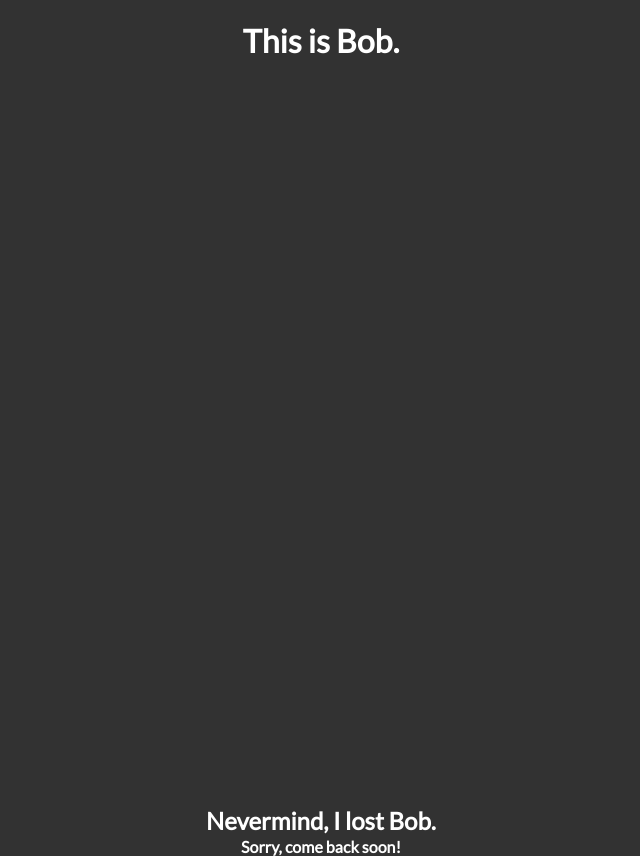
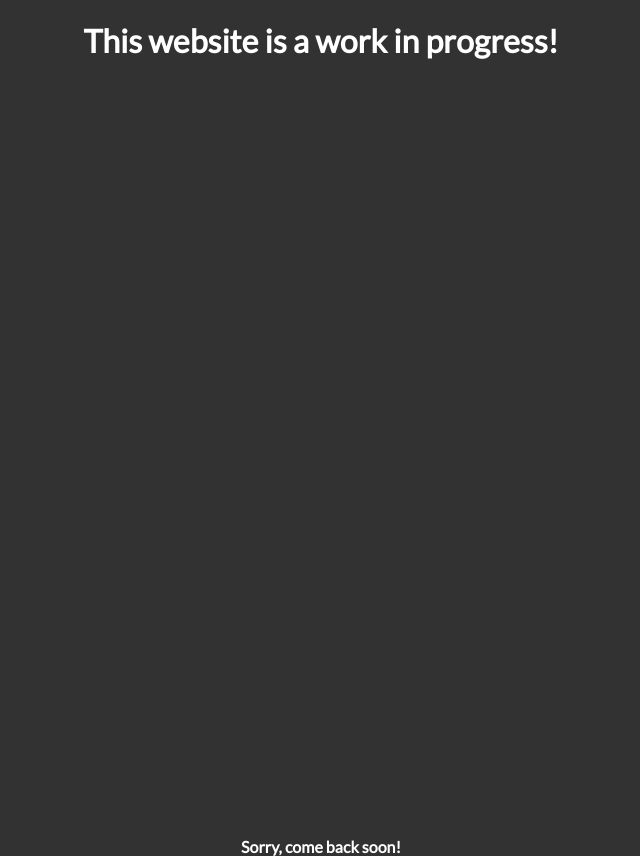
Before and after one commit to hazh10/bob, a plain HTML site: page index.html in a window 1280 px wide. Shown: the whole page, without its empty margins (319-959 px from the left). Drawn offline with Linux system fonts and the light colour scheme.

Commit message:
Add files via upload

```diff
--- a/index.html
+++ b/index.html
@@ -4,13 +4,12 @@
     <head>
         <meta charset="UTF-8">
         <meta name="viewport" content="width=device-width, initial-scale=1.0">
-        <title>Bob</title>
+        <title>WORK IN PROGRESS | COME BACK LATER</title>
         <link rel="stylesheet" href="style.css">
     </head>
 
     <body>
-        <h1>This is Bob.</h1>
-        <h2>Nevermind, I lost Bob.</h2>
+        <h1>This website is a work in progress!</h1>
         <h4>Sorry, come back soon!</h4>
     </body>
 
```
